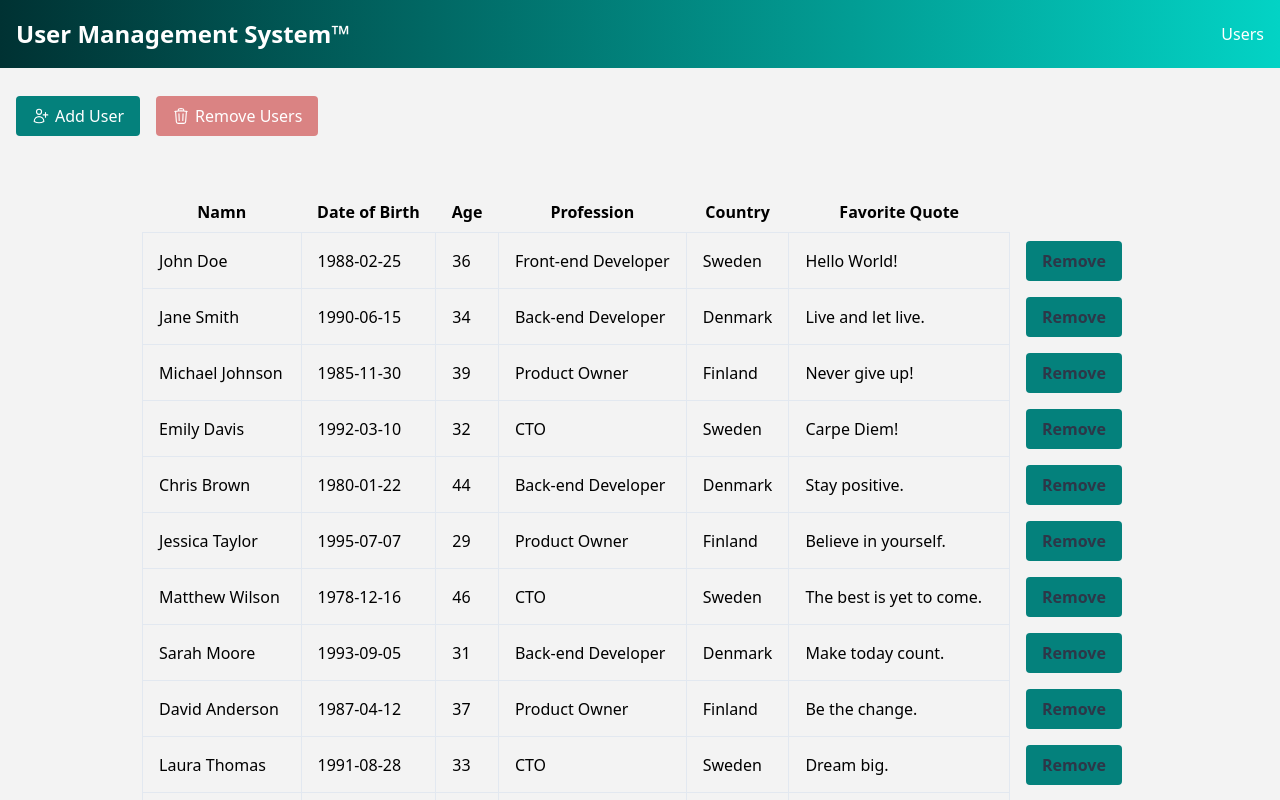
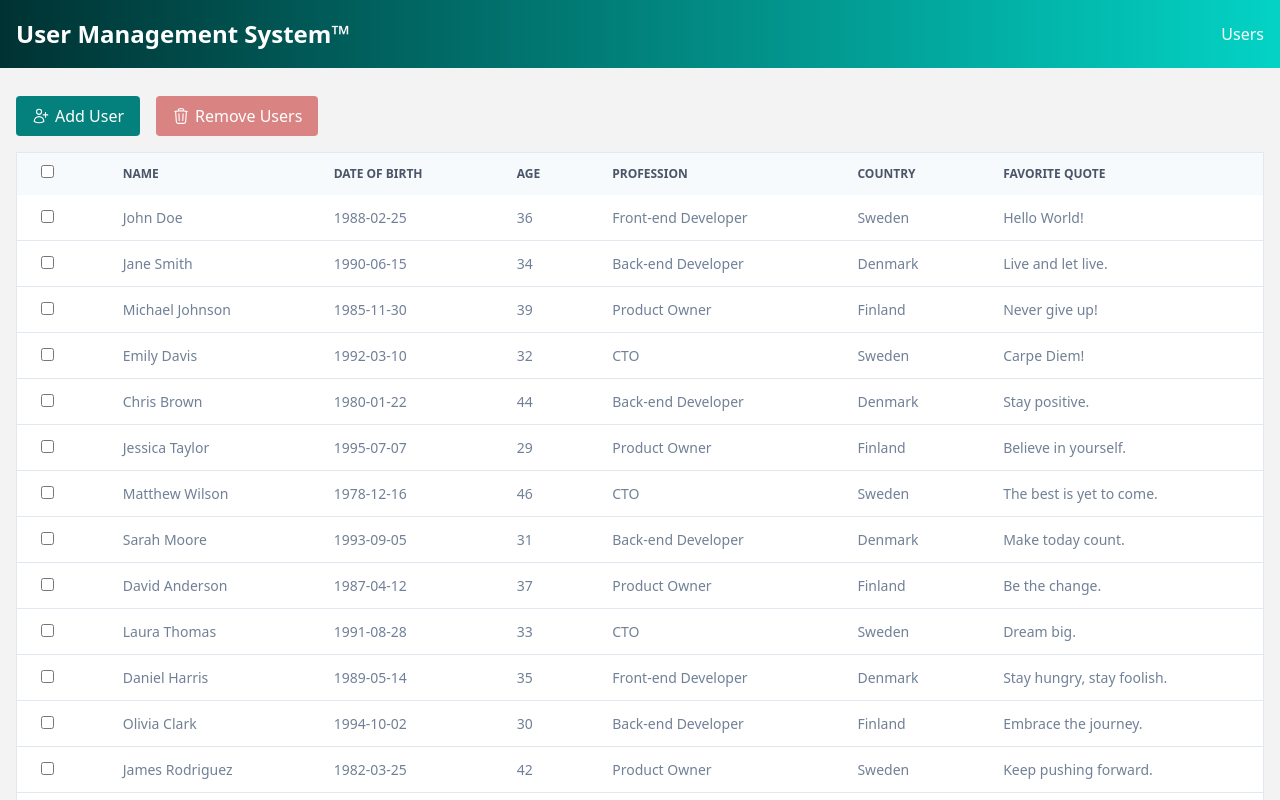
Before and after one commit to viktorgullmark/ums, a Vue app: page / in a window 1280 px wide. Shown: the top 800 px of the page. Built offline with nearby package versions, Linux system fonts and the light colour scheme.

Commit message:
Rework rendering of user list

```diff
--- a/src/components/UserList.vue
+++ b/src/components/UserList.vue
@@ -1,38 +1,39 @@
 <template>
-  <table class="table-auto mx-auto my-10">
-    <thead>
-      <th class="px-4 py-2" v-text="'Namn'" />
-      <th class="px-4 py-2" v-text="'Date of Birth'" />
-      <th class="px-4 py-2" v-text="'Age'" />
-      <th class="px-4 py-2" v-text="'Profession'" />
-      <th class="px-4 py-2" v-text="'Country'" />
-      <th class="px-4 py-2" v-text="'Favorite Quote'" />
-      <th class="px-4 py-2" v-text="''" />
+  <table
+    class="table-auto border mx-auto w-full text-sm text-left rtl:text-right text-gray-600"
+  >
+    <thead class="text-xs text-gray-700 uppercase bg-gray-100">
+      <th class="px-6 py-3">
+        <input type="checkbox" @click="toggleSelectAll" v-model="allSelected" />
+      </th>
+      <th class="px-6 py-3" v-text="'Name'" />
+      <th class="px-6 py-3" v-text="'Date of Birth'" />
+      <th class="px-6 py-3" v-text="'Age'" />
+      <th class="px-6 py-3" v-text="'Profession'" />
+      <th class="px-6 py-3" v-text="'Country'" />
+      <th class="px-6 py-3" v-text="'Favorite Quote'" />
     </thead>
     <tbody>
-      <tr v-for="(user, key) in users" :key="key">
+      <tr v-for="(user, key) in users" :key="key" class="bg-white border-b">
+        <td class="px-6 py-3">
+          <input
+            type="checkbox"
+            :id="user.id"
+            :name="user.id"
+            :value="user.id"
+            @change="() => $emit('selected', selected)"
+            v-model="selected"
+          />
+        </td>
+        <td class="px-6 py-3" v-text="user.firstName + ' ' + user.lastName" />
+        <td class="px-6 py-3" v-text="user.birthDate" />
+        <td class="px-6 py-3" v-text="userAge(user)" />
         <td
-          class="border px-4 py-2"
-          v-text="user.firstName + ' ' + user.lastName"
-        />
-        <td class="border px-4 py-2" v-text="user.birthDate" />
-        <td class="border px-4 py-2" v-text="userAge(user)" />
-        <td
-          class="border px-4 py-2"
+          class="px-6 py-3"
           v-text="getProfessionNameById(user.profession_id)"
         />
-        <td
-          class="border px-4 py-2"
-          v-text="getCountryNameById(user.country_id)"
-        />
-        <td class="border px-4 py-2" v-text="user.quote" />
-        <td class="px-4 py-2">
-          <button-component
-            class="bg-gray-300 hover:bg-gray-400 text-gray-800 font-bold py-2 px-4 rounded inline-flex items-center"
-            :on-click="() => removeRow(user)"
-            :button-text="'Remove'"
-          />
-        </td>
+        <td class="px-6 py-3" v-text="getCountryNameById(user.country_id)" />
+        <td class="px-6 py-3" v-text="user.quote" />
       </tr>
     </tbody>
   </table>
@@ -41,15 +42,13 @@
 <script>
 // import User from './User';
 import { mapState, mapActions } from "vuex";
-import ButtonComponent from "./Button.vue";
 
 export default {
   name: "UserList",
-  components: {
-    ButtonComponent,
-  },
   data() {
     return {
+      showModal: false,
+      allSelected: false,
       selected: [],
     };
   },
@@ -70,17 +69,21 @@ export default {
       return new Date().getUTCFullYear() - new Date(birthDate).getUTCFullYear();
     },
     getProfessionNameById(id) {
-      console.log("professions", this.professions);
       const profession = this.professions.find(
         (profession) => profession.value === id
       );
-      console.log("profession", profession);
       return profession ? profession.text : "";
     },
     getCountryNameById(id) {
-      console.log("countries", this.countries, id);
       const country = this.countries.find((country) => country.value === id);
       return country ? country.text : "";
+    },
+    toggleModal() {
+      this.showModal = !this.showModal;
+    },
+    toggleSelectAll() {
+      this.selected = this.allSelected ? [] : this.users.map((user) => user.id);
+      this.$emit("selected", this.selected);
     },
   },
 };
```
